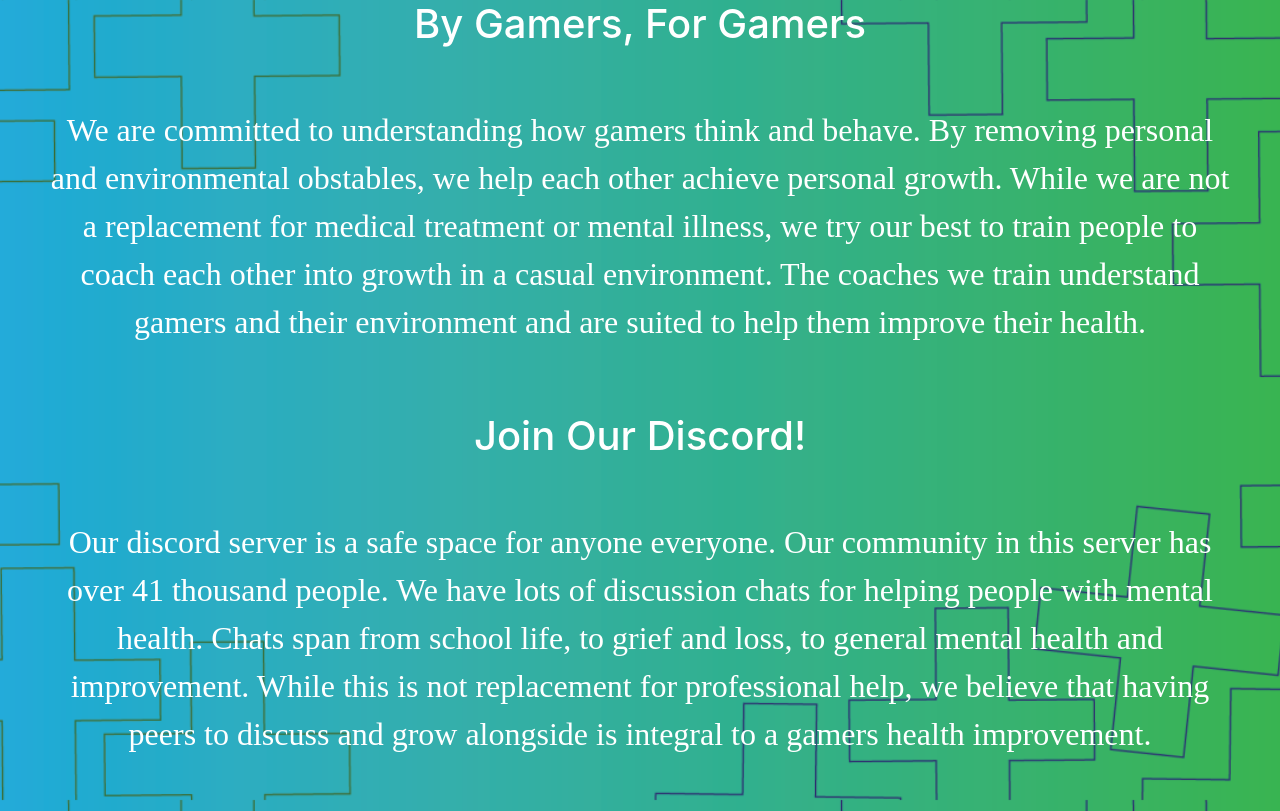
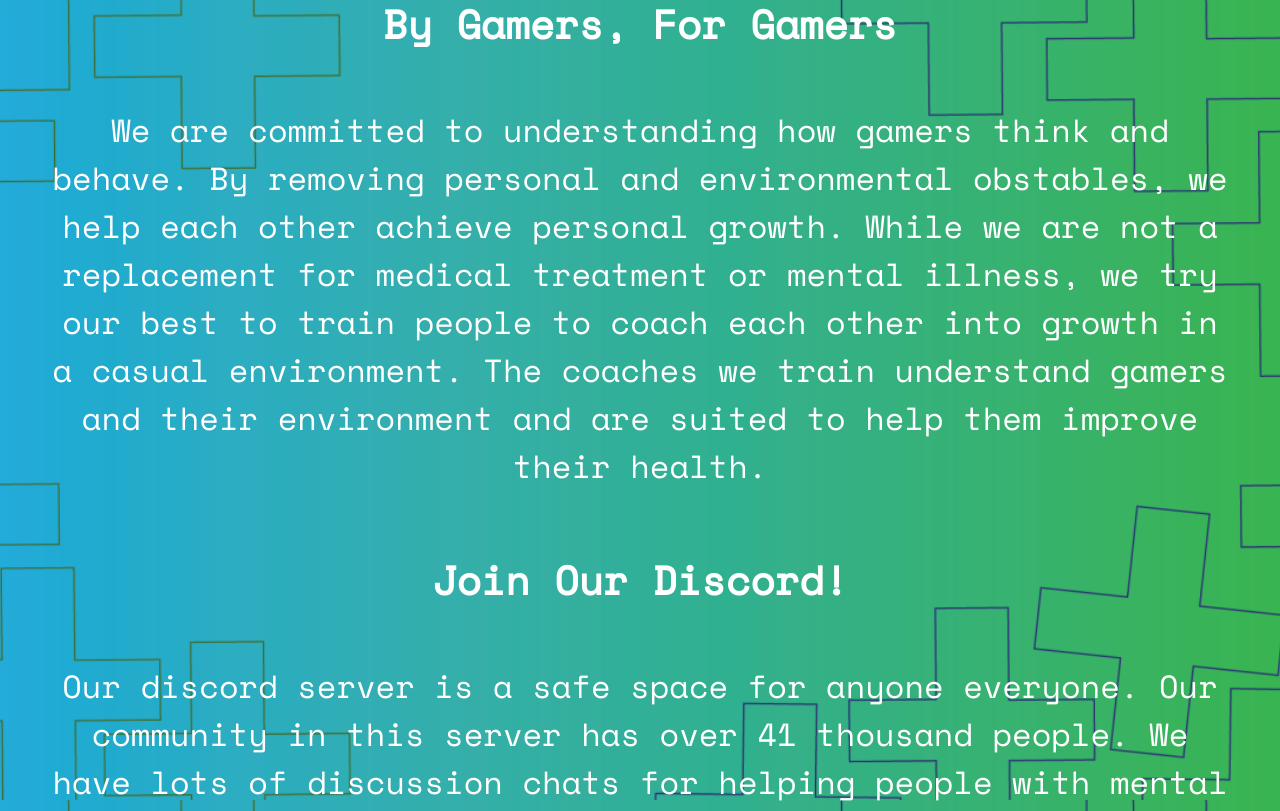
Before and after one commit to SinCaster87/SinCaster87.github.io, a plain HTML site: page www/index.html in a window 1280 px wide. Shown: the top 811 px of the page. Drawn offline with nearby package versions, Linux system fonts and the light colour scheme.

Commit message:
Update
Update

```diff
--- a/www/css/style.css
+++ b/www/css/style.css
@@ -31,11 +31,14 @@ body{
 	padding:50px;
 	font-size: 2em;
 	color: white;
-	font-family: Quicksand;
+	font-family: 'Space Mono', monospace;
 }
 
 .title{
 	color: white;
+	font-family: 'Space Mono', monospace;
+	font-weight: bold;
+
 }
 
 .video {
--- a/www/index.html
+++ b/www/index.html
@@ -3,6 +3,8 @@
 <head>
 	<link rel="stylesheet" href="css/style.css">
 	<link rel="stylesheet" href="https://cdn.jsdelivr.net/npm/bootstrap@4.5.3/dist/css/bootstrap.min.css" integrity="sha384-TX8t27EcRE3e/ihU7zmQxVncDAy5uIKz4rEkgIXeMed4M0jlfIDPvg6uqKI2xXr2" crossorigin="anonymous">
+	<link rel="preconnect" href="https://fonts.gstatic.com">
+<link href="https://fonts.googleapis.com/css2?family=Space+Mono&display=swap" rel="stylesheet">
 	<meta charset="UTF-8">
 	<title>Healthy Gaming Culture</title>
 </head>
```
